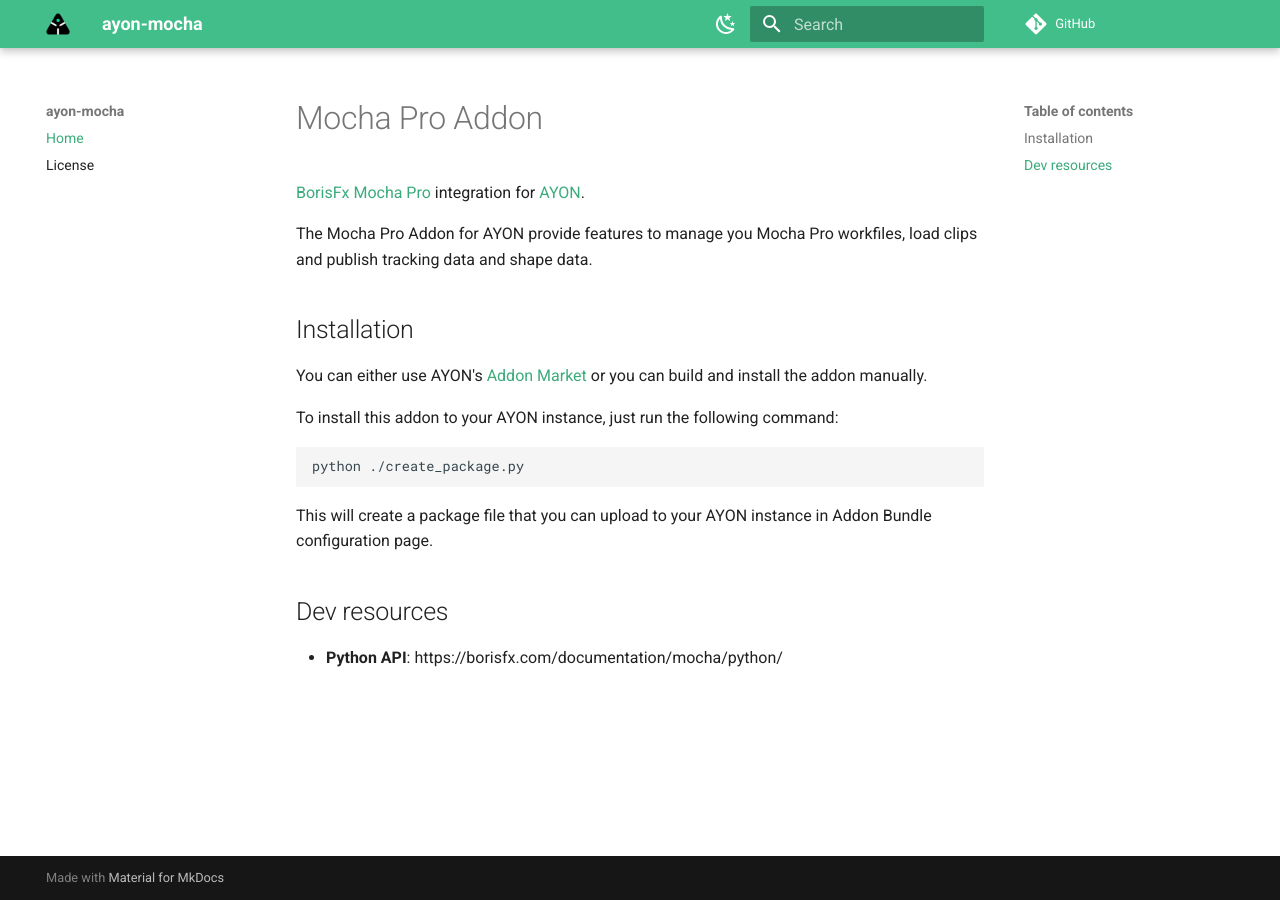
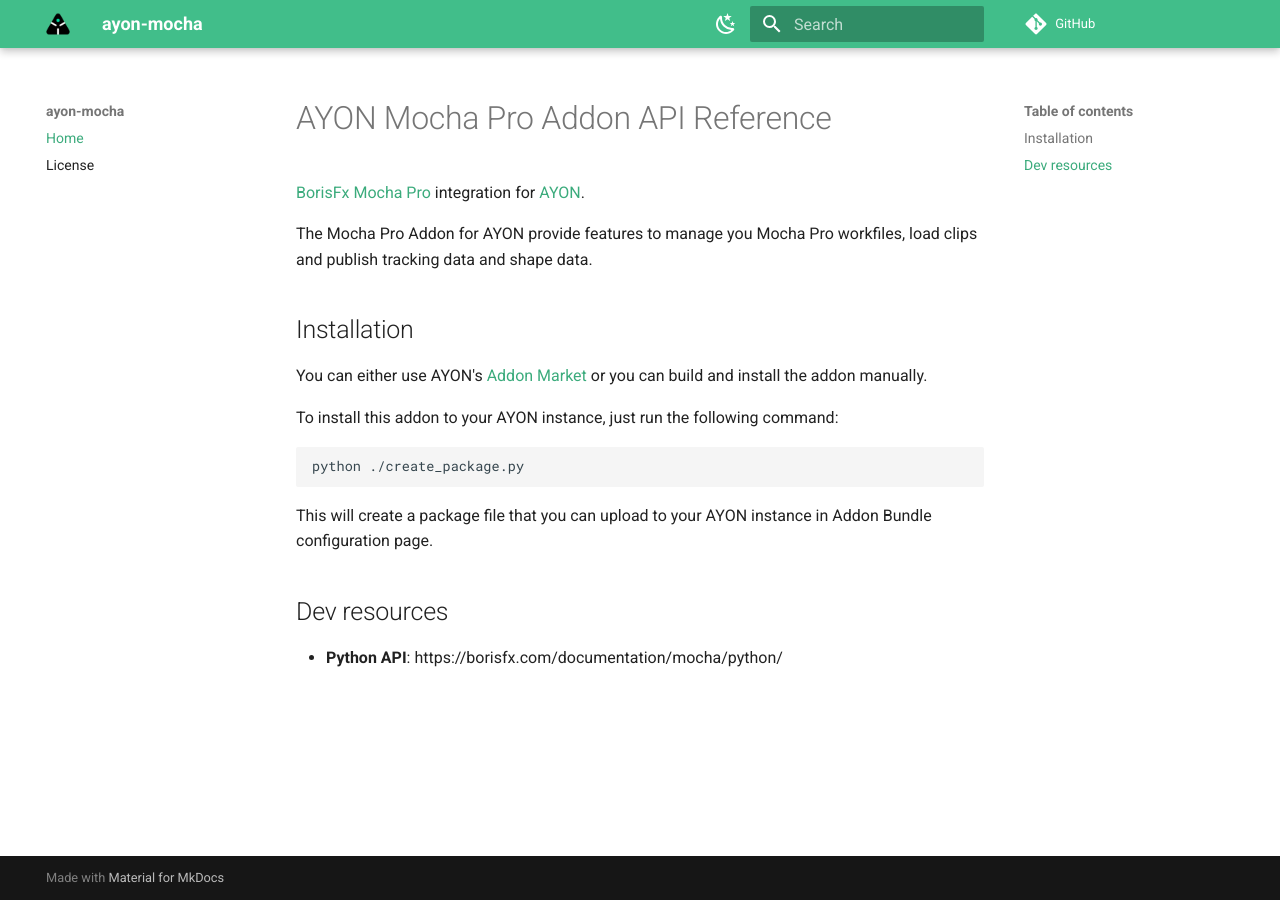
Before and after one commit to ynput/ayon-mocha, an MkDocs documentation site: the page built from docs/index.md, in a window 1280 px wide. Built offline with MkDocs 1.6.1 and Material for MkDocs 9.7.7, drawn with Linux system fonts in a browser that asks for light colours; comment, search, counter and statistics services are not loaded; the version menu is left out.

Commit message:
MK Docs: Refactor the title

```diff
--- a/docs/index.md
+++ b/docs/index.md
@@ -1 +1,3 @@
---8<-- "README.md"
+# AYON Mocha Pro Addon API Reference
+
+--8<-- "README.md:3"
```
